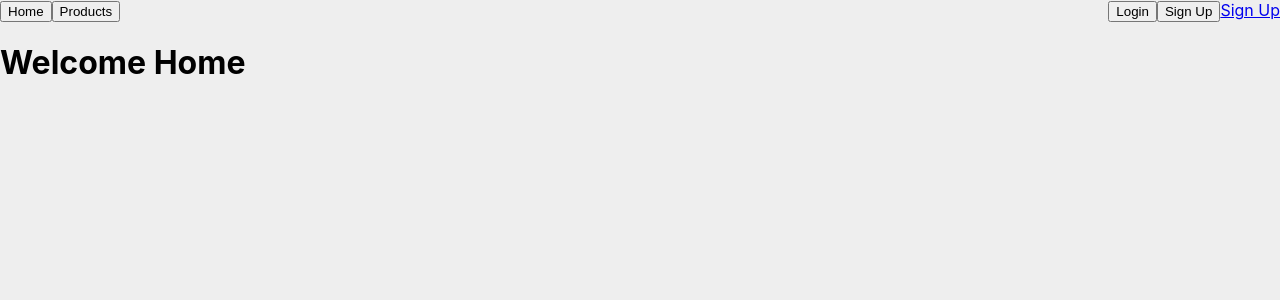
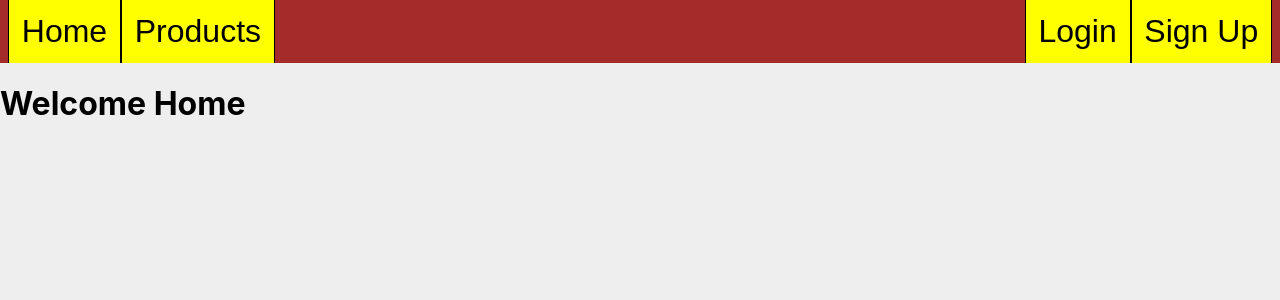
Before and after one commit to OmarThinks/Cantiin-React, a React (Create React App) app in the folder cantiin/: page / in a window 1280 px wide. Shown: the top 300 px of the page. Built offline with nearby package versions, Linux system fonts and the light colour scheme.

Commit message:
navbar on Hover

```diff
--- a/cantiin/src/components/navbar.js
+++ b/cantiin/src/components/navbar.js
@@ -40,11 +40,6 @@ const NavBar = (props) => {
         login_partial= <Fragment>
         <NavBarLi text="Login" link={settings.frontend_urls.auth.login}/>
         <NavBarLi text="Sign Up" link={settings.frontend_urls.auth.signup}/>
-        <li className="navBarList-Index">
-        <a className="navBarList-Index-Link" href={settings.frontend_urls.auth.signup}>
-        Sign Up
-        </a>
-    </li>
     </Fragment>
     ;
 
--- a/cantiin/src/main.css
+++ b/cantiin/src/main.css
@@ -13,6 +13,7 @@ html, body{padding: 0px; margin: 0px;}
 {
     margin: 0px;padding: 0px;
     display: block;
+    background-color: brown;
 }
 
 
@@ -22,12 +23,15 @@ html, body{padding: 0px; margin: 0px;}
     list-style-position: inside;
     list-style-type: none;
     display: inline-block;
+    padding-left: .5em;
 }
 
 
 .navBarList-Right
 {
     float: right;
+    padding-left: 0;
+    padding-right: 0.5em;
 }
 
 
@@ -41,3 +45,22 @@ html, body{padding: 0px; margin: 0px;}
 {
     display: block;
 }
+
+
+.navBarIndexButton
+{
+    /*Surroundings*/
+    margin: 0px;
+    padding: .4em;
+    border: solid black;
+    border-width: 0px .05em;
+
+    /*Content*/
+    font-size: 2em;
+    background-color: yellow;
+}
+
+.navBarIndexButton:hover
+{
+    background-color: lime;
+}
```
